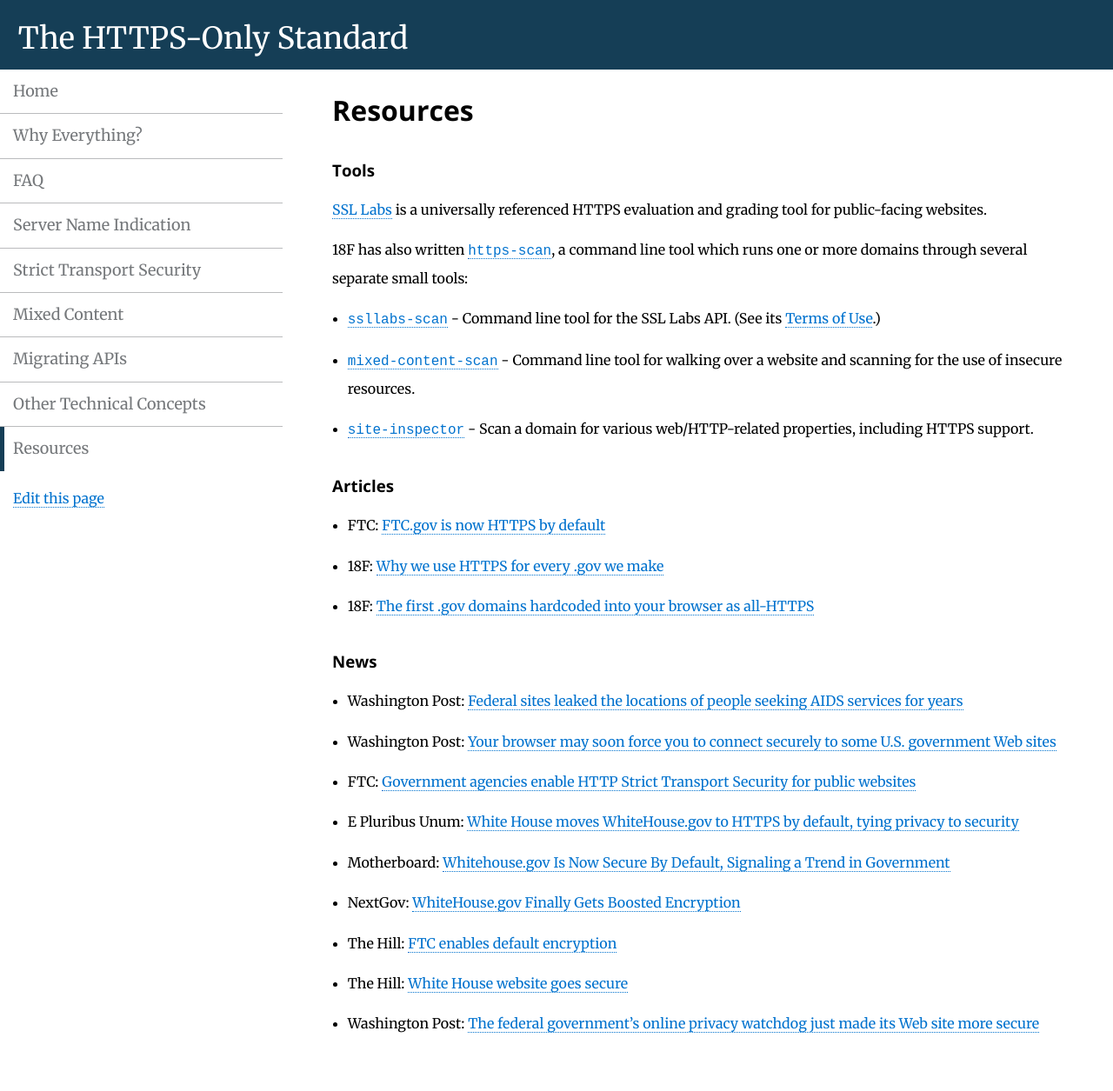
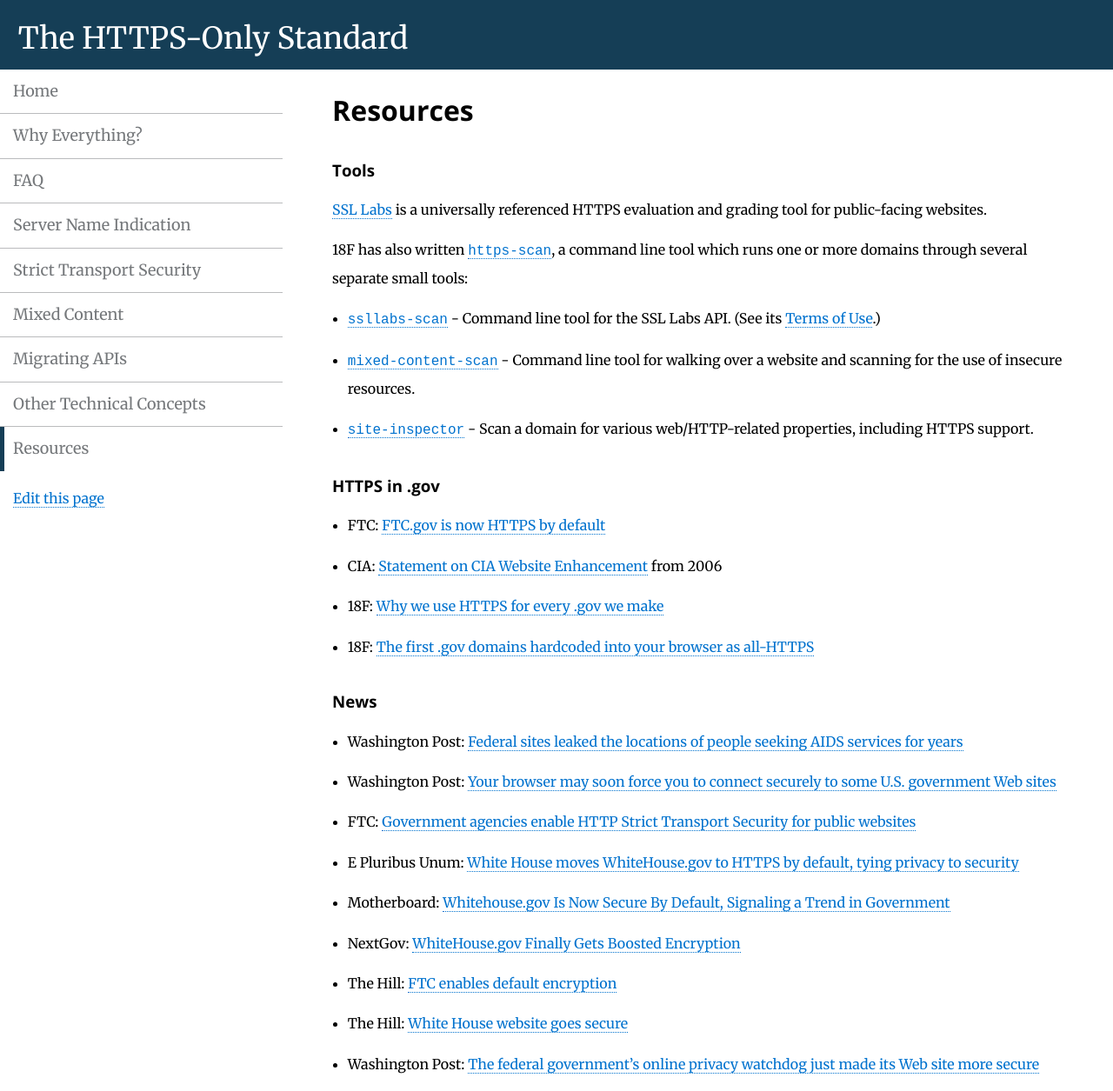
Before and after one commit to GSA/https, a Jekyll site: the page built from pages/resources.md, in a window 1280 px wide and 1255 px high. Shown: the whole window at 87% size. Built offline with Jekyll 4.4.1, drawn with Linux system fonts in a browser that asks for light colours; Markdown is read by kramdown in place of the engine named in the settings.

Commit message:
reframe Articles as HTTPS in .gov

```diff
--- a/pages/resources.md
+++ b/pages/resources.md
@@ -15,9 +15,10 @@
 * [`mixed-content-scan`](https://github.com/bramus/mixed-content-scan) - Command line tool for walking over a website and scanning for the use of insecure resources.
 * [`site-inspector`](https://github.com/benbalter/site-inspector-ruby) - Scan a domain for various web/HTTP-related properties, including HTTPS support.
 
-### Articles
+### HTTPS in .gov
 
 * FTC: [FTC.gov is now HTTPS by default](https://www.ftc.gov/news-events/blogs/techftc/2015/03/ftcgov-now-https-default)
+* CIA: [Statement on CIA Website Enhancement](https://www.cia.gov/news-information/press-releases-statements/press-release-archive-2006/statement-on-cia-website-enhancement.html) from 2006
 * 18F: [Why we use HTTPS for every .gov we make](https://18f.gsa.gov/2014/11/13/why-we-use-https-in-every-gov-website-we-make/)
 * 18F: [The first .gov domains hardcoded into your browser as all-HTTPS](https://18f.gsa.gov/2015/02/09/the-first-gov-domains-hardcoded-into-your-browser-as-all-https/)
 
```
